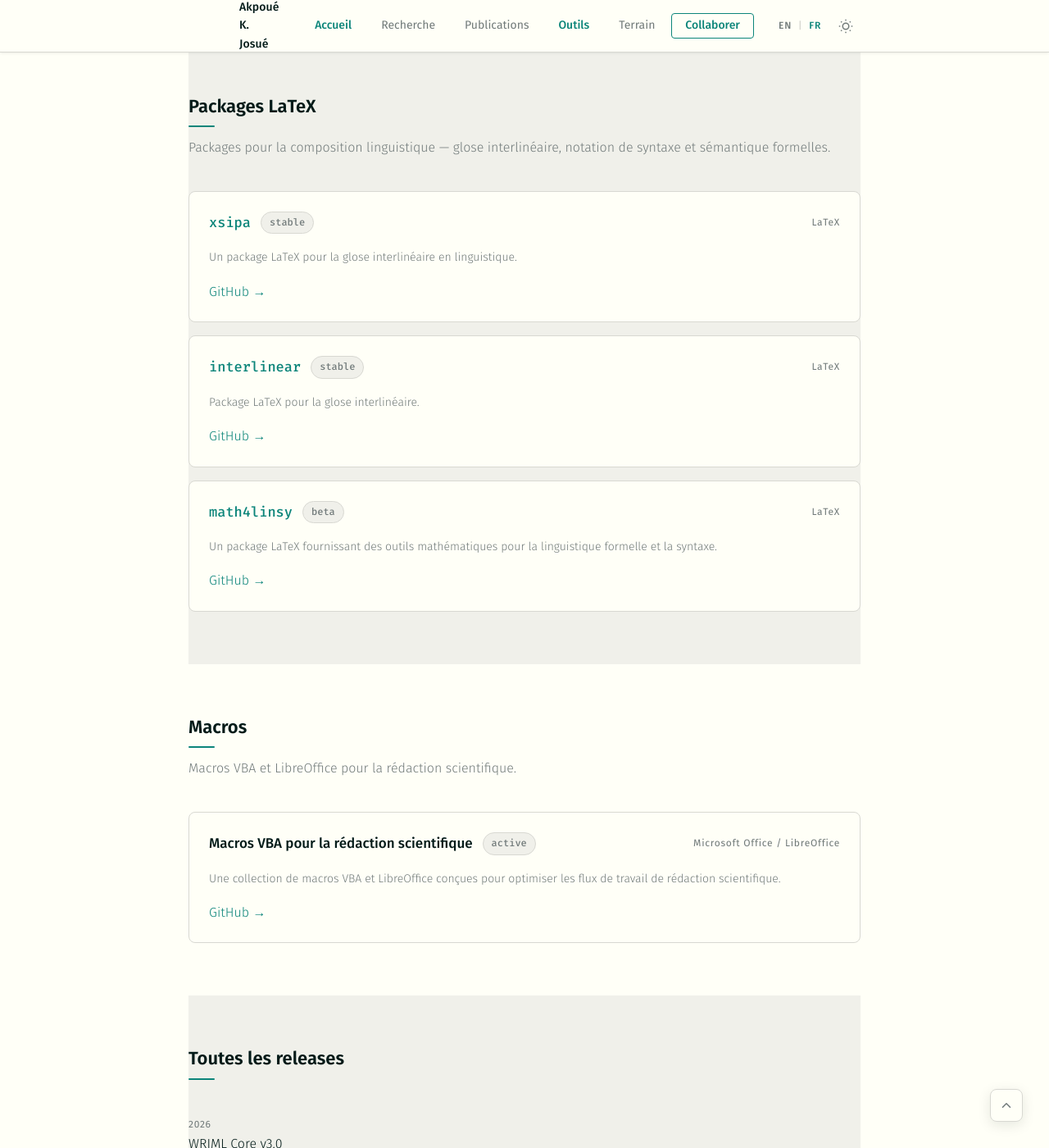
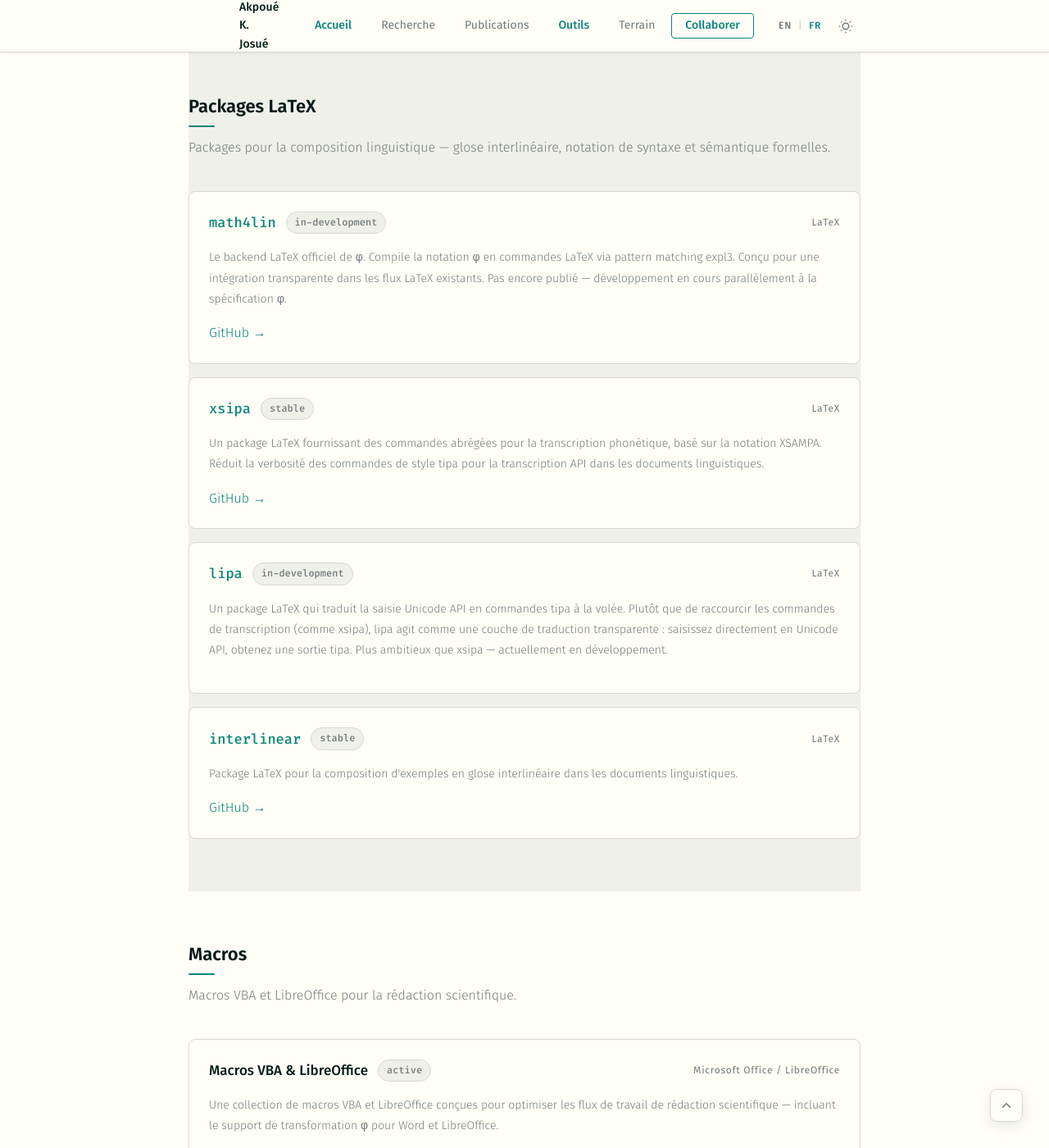
Before and after one commit to kjosueakpoue/kjosueakpoue.github.io, a Jekyll site: the page built from fr/pages/outils.html, in a window 1280 px wide and 1400 px high, scrolled down 969 px. Shown: the whole window at 82% size. Built offline with Jekyll 4.4.1, drawn with Linux system fonts in a browser that asks for light colours.

Commit message:
Add files via upload

```diff
--- a/_data/tools.yml
+++ b/_data/tools.yml
@@ -2,8 +2,14 @@
 # tools.yml
 # Akpoué Kouamé Josué — Outils & Projets de développement
 # ============================================================
-# Types : language | package | macro
-# Status : active | beta | stable | on-hold
+# Types    : language | dsl | package | macro
+# Status   : active | stable | beta | in-development | on-hold
+#
+# RELATIONS ENTRE OUTILS :
+# related     : id de l'outil associé (ex: φ → math4lin)
+# support_for : id de l'outil que ce paquet supporte (ex: math4lin → phi)
+#
+# AJOUTER UN OUTIL : copier un bloc, adapter les champs.
 # ============================================================
 
 # ------------------------------------------------------------
@@ -23,20 +29,106 @@
   url_site: "https://dbjoshua.github.io/WRIML"
   url_github: "https://github.com/wriml"
   version_current: "3.0"
+  related:
+
+# ------------------------------------------------------------
+# DSL — NOTATION FORMELLE
+# ------------------------------------------------------------
+
+- id: phi
+  type: dsl
+  status: in-development
+  name: "φ (phi)"
+  fullname:
+    en: "φ — Notation interface for formal linguistics"
+    fr: "φ — Interface de notation pour la linguistique formelle"
+  description:
+    en: >
+      A lightweight notation syntax for formal semantics. Write logical
+      formulas, lambda expressions, semantic types, and denotations without
+      memorizing dozens of LaTeX commands. The specification (v0.2.0) and
+      formal EBNF grammar are stable, but backends are not yet released —
+      φ is currently usable for quick notes but not yet ready for editorial
+      or publication workflows.
+    fr: >
+      Une syntaxe de notation légère pour la sémantique formelle. Écrivez
+      des formules logiques, des expressions lambda, des types sémantiques
+      et des dénotations sans mémoriser des dizaines de commandes LaTeX.
+      La spécification (v0.2.0) et la grammaire EBNF formelle sont stables,
+      mais les backends ne sont pas encore publiés — φ est utilisable pour
+      des notes rapides mais pas encore prêt pour les flux d'édition et
+      de publication.
+  version_current: "0.2.0"
+  url_site:
+  url_github: "https://github.com/phi-project/phi"
+  related: "math4lin"        # paquet LaTeX de support officiel
 
 # ------------------------------------------------------------
 # PACKAGES LATEX
 # ------------------------------------------------------------
+
+- id: math4lin
+  type: package
+  status: in-development
+  name: "math4lin"
+  platform: "LaTeX"
+  fullname:
+    en: "math4lin — Official LaTeX support package for φ"
+    fr: "math4lin — Paquet LaTeX de support officiel de φ"
+  description:
+    en: >
+      The official LaTeX backend for φ. Compiles φ notation to LaTeX
+      commands via expl3 pattern matching. Intended for drop-in integration
+      into existing LaTeX workflows. Not yet released — development in
+      progress alongside the φ specification.
+    fr: >
+      Le backend LaTeX officiel de φ. Compile la notation φ en commandes
+      LaTeX via pattern matching expl3. Conçu pour une intégration
+      transparente dans les flux LaTeX existants. Pas encore publié —
+      développement en cours parallèlement à la spécification φ.
+  support_for: "phi"         # supporte le DSL φ
+  url_github: "https://github.com/phi-project/phi"
+  url_ctan:
+  version_current:
 
 - id: xsipa
   type: package
   status: stable
   name: "xsipa"
   platform: "LaTeX"
+  fullname:
+    en: "xsipa — XSAMPA shortcuts for phonetic transcription"
+    fr: "xsipa — Raccourcis XSAMPA pour la transcription phonétique"
   description:
-    en: "A LaTeX package for linguistic interlinear glossing."
-    fr: "Un package LaTeX pour la glose interlinéaire en linguistique."
+    en: "A LaTeX package providing shorthand commands for phonetic transcription, based on XSAMPA notation. Reduces verbosity of tipa-style commands for IPA transcription in linguistic documents."
+    fr: "Un package LaTeX fournissant des commandes abrégées pour la transcription phonétique, basé sur la notation XSAMPA. Réduit la verbosité des commandes de style tipa pour la transcription API dans les documents linguistiques."
   url_github: "https://github.com/dbjoshua/linguists-tex"
+  url_ctan:
+  version_current:
+  related: "lipa"            # successeur conceptuel : lipa
+
+- id: lipa
+  type: package
+  status: in-development
+  name: "lipa"
+  platform: "LaTeX"
+  fullname:
+    en: "lipa — Unicode IPA to LaTeX translation layer"
+    fr: "lipa — Couche de traduction Unicode API vers LaTeX"
+  description:
+    en: >
+      A LaTeX package that translates Unicode IPA input to tipa commands
+      on-the-fly. Rather than shortening transcription commands (as xsipa
+      does), lipa acts as a transparent translation layer: type directly
+      in Unicode IPA, get tipa output. More ambitious than xsipa —
+      currently in development.
+    fr: >
+      Un package LaTeX qui traduit la saisie Unicode API en commandes tipa
+      à la volée. Plutôt que de raccourcir les commandes de transcription
+      (comme xsipa), lipa agit comme une couche de traduction transparente :
+      saisissez directement en Unicode API, obtenez une sortie tipa. Plus
+      ambitieux que xsipa — actuellement en développement.
+  url_github:
   url_ctan:
   version_current:
 
@@ -45,21 +137,12 @@
   status: stable
   name: "interlinear"
   platform: "LaTeX"
+  fullname:
+    en: "interlinear — Interlinear glossing for LaTeX"
+    fr: "interlinear — Glose interlinéaire pour LaTeX"
   description:
-    en: "LaTeX interlinear glossing package."
-    fr: "Package LaTeX pour la glose interlinéaire."
-  url_github: "https://github.com/dbjoshua/linguists-tex"
-  url_ctan:
-  version_current:
-
-- id: math4linsy
-  type: package
-  status: beta
-  name: "math4linsy"
-  platform: "LaTeX"
-  description:
-    en: "A LaTeX package providing mathematical tools for formal linguistics and syntax."
-    fr: "Un package LaTeX fournissant des outils mathématiques pour la linguistique formelle et la syntaxe."
+    en: "LaTeX package for typesetting interlinear glossed examples in linguistic documents."
+    fr: "Package LaTeX pour la composition d'exemples en glose interlinéaire dans les documents linguistiques."
   url_github: "https://github.com/dbjoshua/linguists-tex"
   url_ctan:
   version_current:
@@ -72,11 +155,11 @@
   type: macro
   status: active
   name:
-    en: "VBA macros for scientific writing"
-    fr: "Macros VBA pour la rédaction scientifique"
+    en: "VBA & LibreOffice macros"
+    fr: "Macros VBA & LibreOffice"
   platform: "Microsoft Office / LibreOffice"
   description:
-    en: "A collection of VBA and LibreOffice macros designed to streamline scientific writing workflows."
-    fr: "Une collection de macros VBA et LibreOffice conçues pour optimiser les flux de travail de rédaction scientifique."
+    en: "A collection of VBA and LibreOffice macros designed to streamline scientific writing workflows — including φ transformation support for Word and LibreOffice."
+    fr: "Une collection de macros VBA et LibreOffice conçues pour optimiser les flux de travail de rédaction scientifique — incluant le support de transformation φ pour Word et LibreOffice."
   url_github: "https://github.com/dbjoshua"
   version_current:
```
